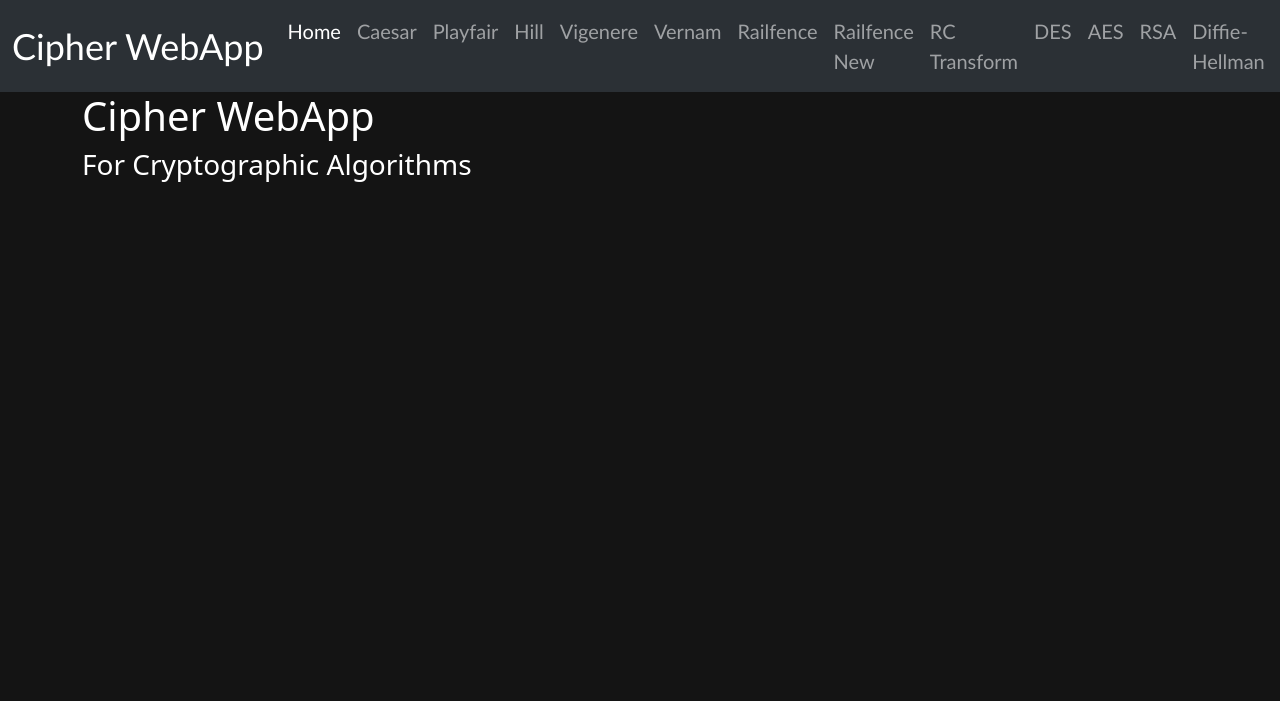
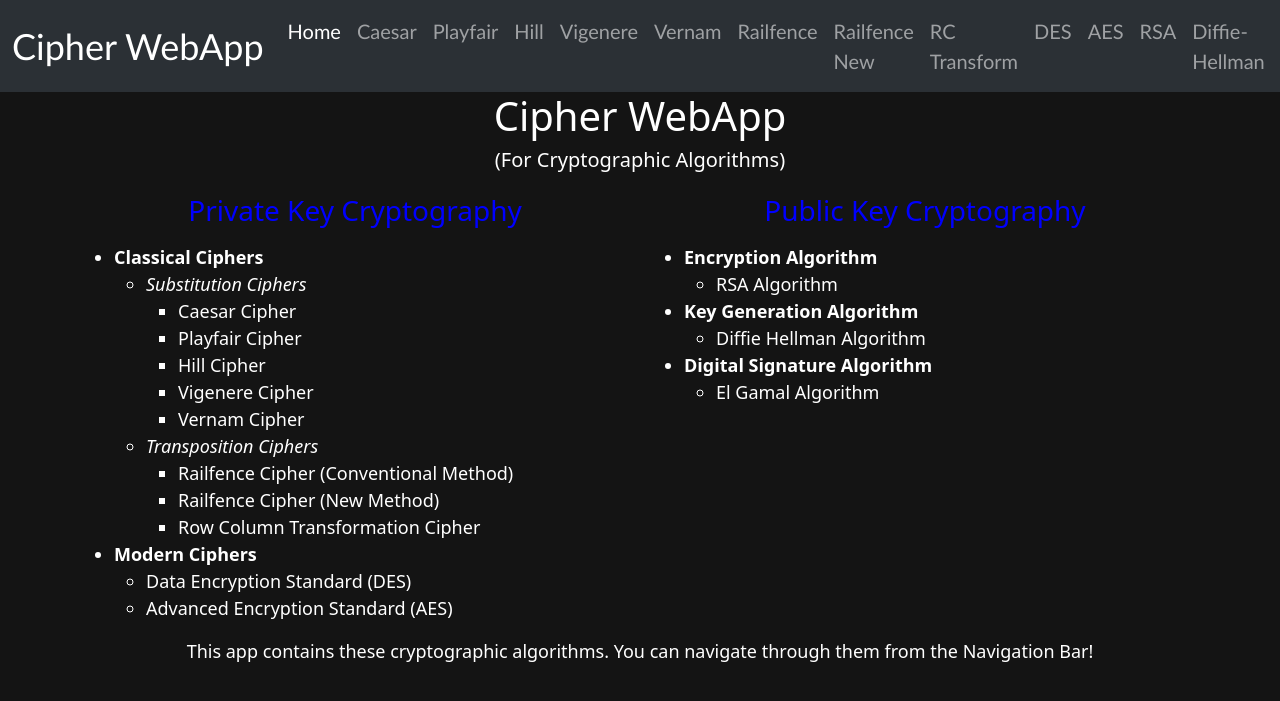
Before and after one commit to Akshat7274/CipherLock, a Django app: page / in a window 1280 px wide; the page is wider, and only the part inside the window is pictured. Shown: the top 701 px of that part. Run offline with Django 4.2, Linux system fonts and the light colour scheme; some libraries are stand-ins or nearby versions.

Commit message:
Index Page Related Updates

```diff
--- a/Application/static/style.css
+++ b/Application/static/style.css
@@ -4,6 +4,7 @@ body {
     padding: 0;
     margin: 0;
     overflow: hidden;
+    font-size: 18px;
 }
 
 .form-title {
--- a/Application/templates/index.html
+++ b/Application/templates/index.html
@@ -5,6 +5,53 @@ Cipher WebApp
 {% endblock title %}
 
 {% block body %}
-<h1>Cipher WebApp</h1>
-<h3>For Cryptographic Algorithms</h3>
+<h1 class="text-center">Cipher WebApp</h1>
+<h5 class="text-center">(For Cryptographic Algorithms)</h5>
+<div class="row" style="margin-top: 2%;">
+    <div class="col-md-6">
+        <h3 class="text-center" style="color: blue">Private Key Cryptography</h3>
+        <ul style="margin-top: 3%;">
+            <li><b>Classical Ciphers</b></li>
+            <ul>
+                <li><i>Substitution Ciphers</i></li>
+                <ul>
+                    <li>Caesar Cipher</li>
+                    <li>Playfair Cipher</li>
+                    <li>Hill Cipher</li>
+                    <li>Vigenere Cipher</li>
+                    <li>Vernam Cipher</li>
+                </ul>
+                <li><i>Transposition Ciphers</i></li>
+                <ul>
+                    <li>Railfence Cipher (Conventional Method)</li>
+                    <li>Railfence Cipher (New Method)</li>
+                    <li>Row Column Transformation Cipher</li>
+                </ul>
+            </ul>
+            <li><b>Modern Ciphers</b></li>
+            <ul>
+                <li>Data Encryption Standard (DES)</li>
+                <li>Advanced Encryption Standard (AES)</li>
+            </ul>
+        </ul>
+    </div>
+    <div class="col-md-6">
+        <h3 class="text-center" style="color: blue">Public Key Cryptography</h3>
+        <ul style="margin-top: 3%;">
+            <li><b>Encryption Algorithm</b></li>
+            <ul>
+                <li>RSA Algorithm</li>
+            </ul>
+            <li><b>Key Generation Algorithm</b></li>
+            <ul>
+                <li>Diffie Hellman Algorithm</li>
+            </ul>
+            <li><b>Digital Signature Algorithm</b></li>
+            <ul>
+                <li>El Gamal Algorithm</li>
+            </ul>
+        </ul>
+    </div>
+    <div class="col-md-12 text-center">This app contains these cryptographic algorithms. You can navigate through them from the Navigation Bar!</div>
+</div>
 {% endblock body %}
```
